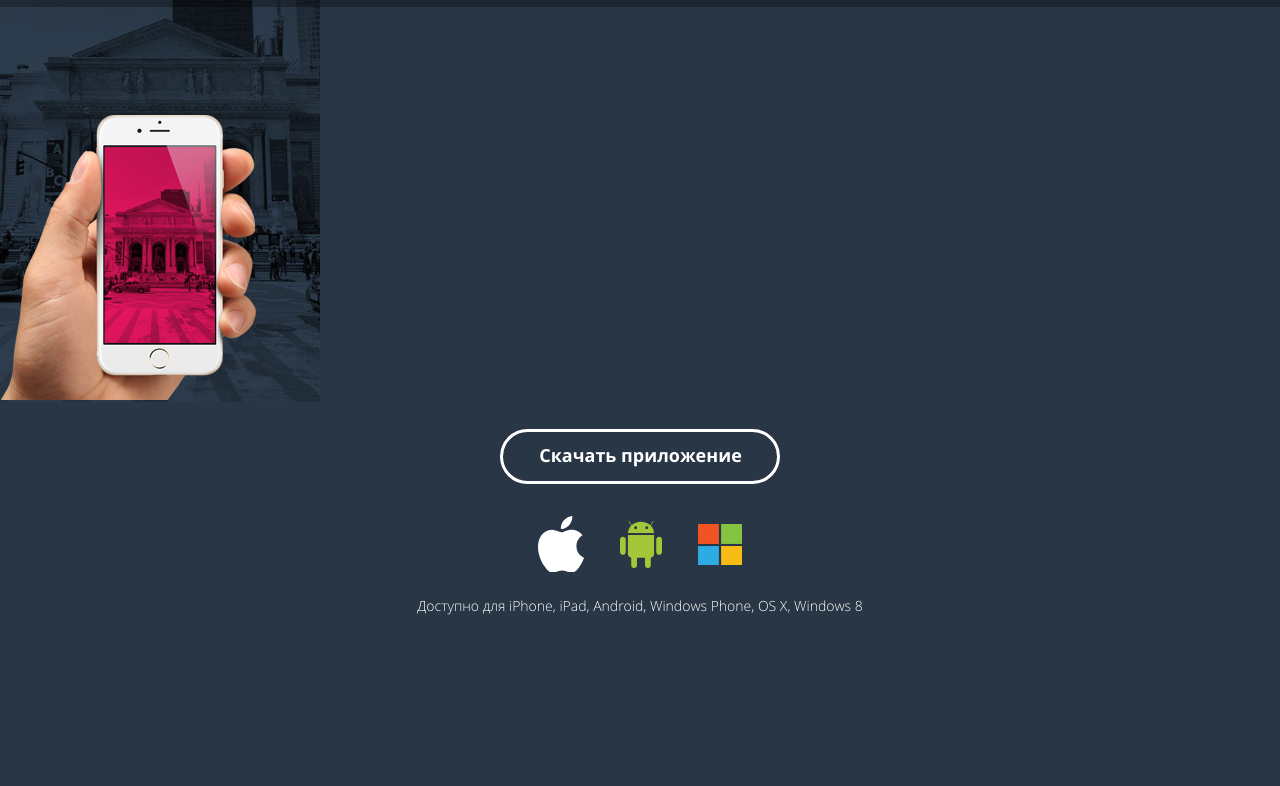
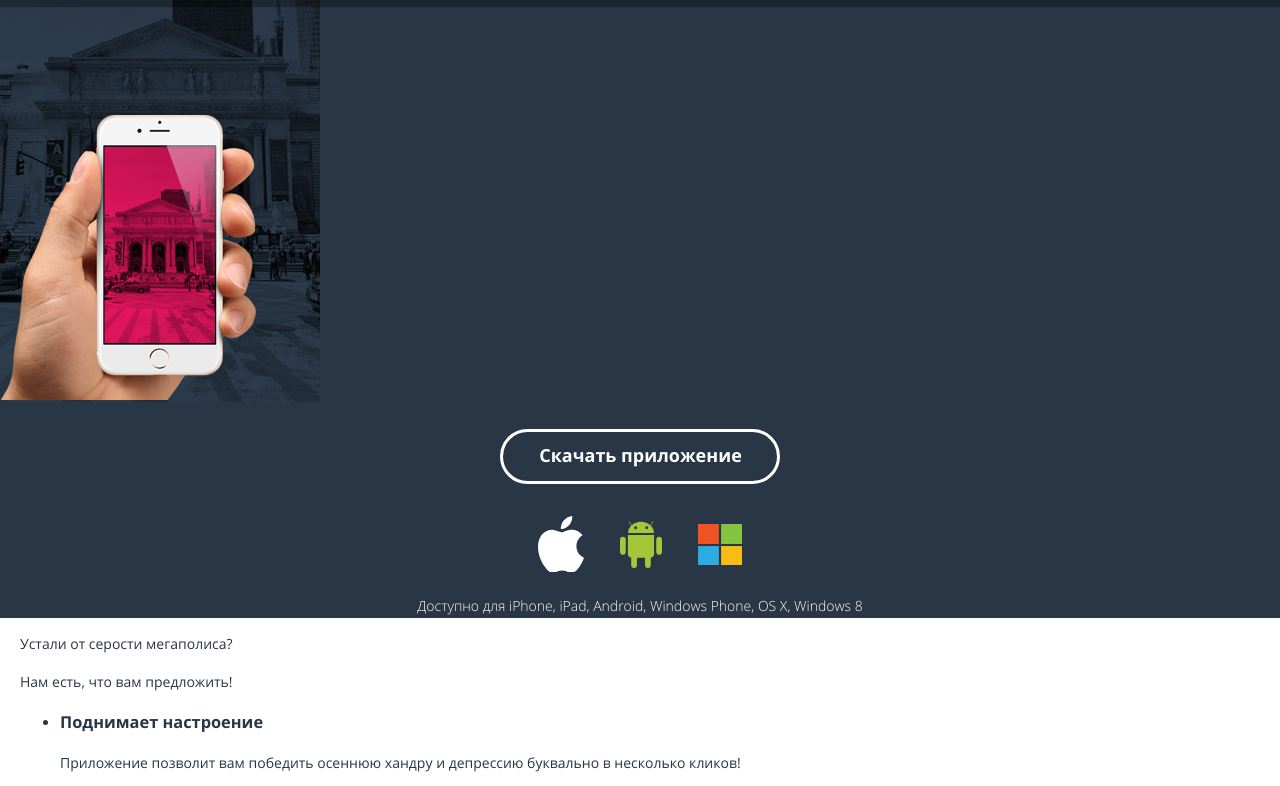
Before and after one commit to sm3shnoy/784121-pink-17, a website: page source/index.html in a window 1280 px wide. Shown: the part 63-849 px from the top of the page. Drawn offline with nearby package versions, Linux system fonts and the light colour scheme; files that its build step writes are made by us from their sources.

Commit message:
Поменял фоновый цвет у body на белый

```diff
--- a/source/less/style.less
+++ b/source/less/style.less
@@ -33,7 +33,7 @@ body {
   line-height: 24px;
   color: #283645;
 
-  background-color: #283645;
+  background-color: #ffffff;
 }
 
 img {
```
